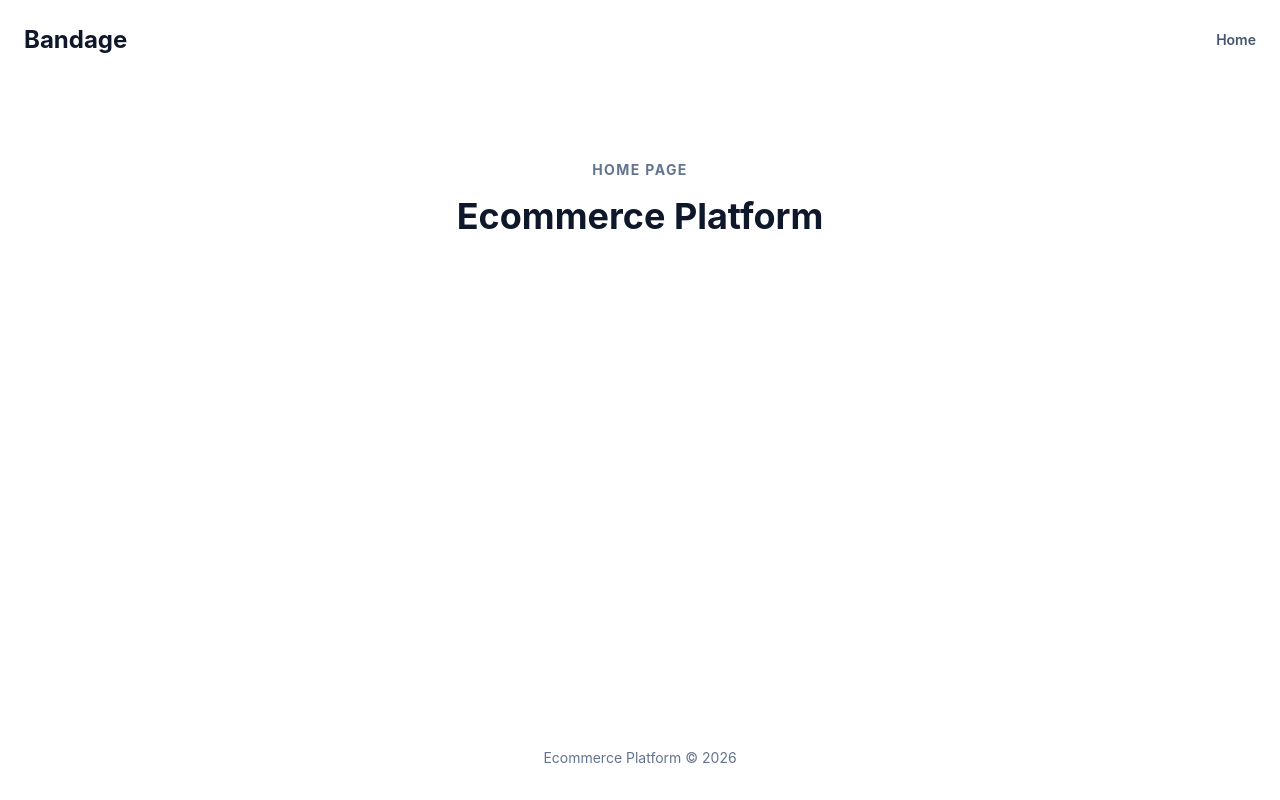
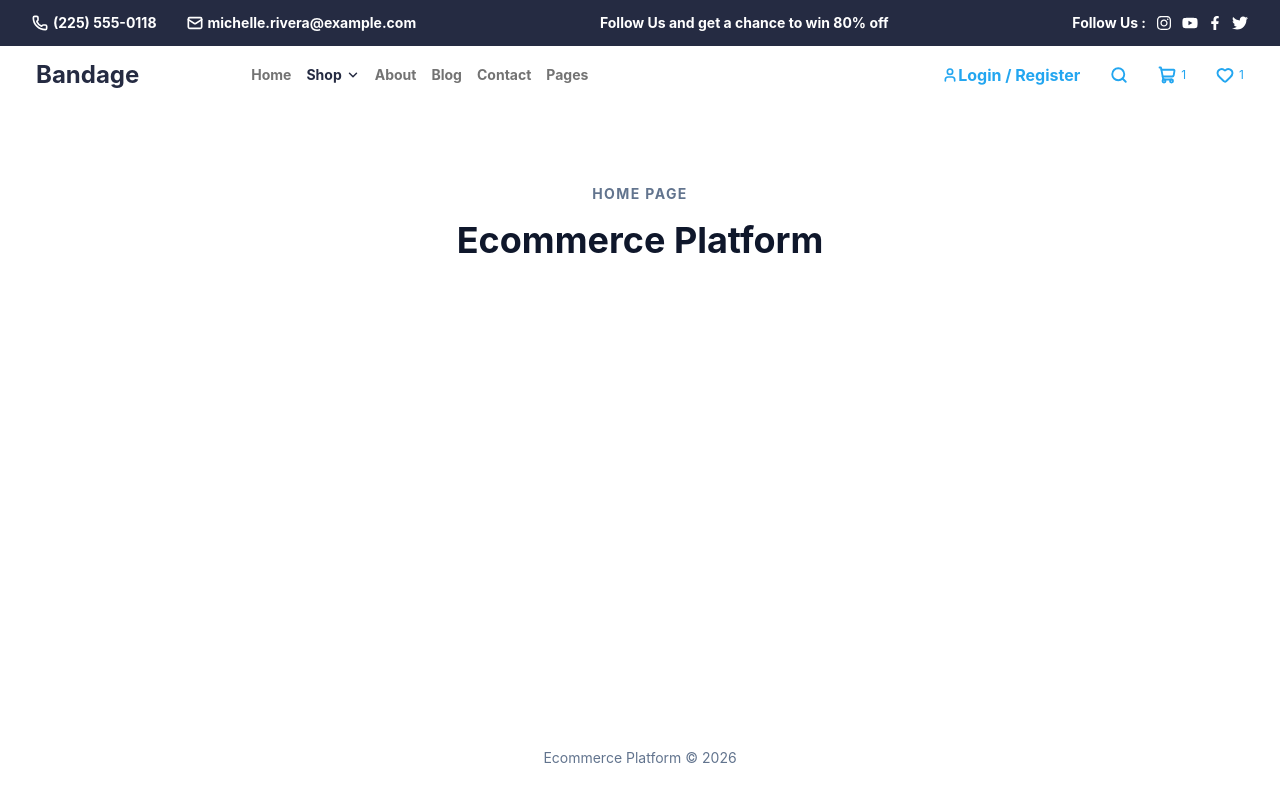
Before and after one commit to orkunorhan/ecommerce-platform, a React (Vite) app: page / in a window 1280 px wide. Built offline with nearby package versions, Linux system fonts and the light colour scheme.

Commit message:
feat: implement responsive header
- Create responsive header layout
- Implement desktop top bar and navigation
- Add mobile navigation menu
- Integrate Lucide React and social media icons
- Refine spacing and sizing to match the Figma design

```diff
--- a/package.json
+++ b/package.json
@@ -15,6 +15,7 @@
     "lucide-react": "^1.23.0",
     "react": "^19.2.7",
     "react-dom": "^19.2.7",
+    "react-icons": "^5.7.0",
     "react-redux": "^9.3.0",
     "react-router-dom": "^5.3.4",
     "react-toastify": "^11.1.0",
--- /dev/null
+++ b/src/components/header/MobileMenu.jsx
@@ -0,0 +1,29 @@
+import { Link } from "react-router-dom";
+
+function MobileMenu({ isOpen }) {
+    if (!isOpen) {
+        return null;
+    }
+
+    return (
+        <nav className="flex flex-col items-center gap-8 pb-20 pt-8 lg:hidden">
+            <Link to="/" className="text-3xl font-normal text-[#737373]">
+                Home
+            </Link>
+
+            <Link to="/product" className="text-3xl font-normal text-[#737373]">
+                Product
+            </Link>
+
+            <Link to="/pricing" className="text-3xl font-normal text-[#737373]">
+                Pricing
+            </Link>
+
+            <Link to="/contact" className="text-3xl font-normal text-[#737373]">
+                Contact
+            </Link>
+        </nav>
+    );
+}
+
+export default MobileMenu;
--- /dev/null
+++ b/src/components/header/Navbar.jsx
@@ -0,0 +1,87 @@
+import { useState } from "react";
+import {
+    ChevronDown,
+    Heart,
+    Menu,
+    Search,
+    ShoppingCart,
+    User,
+} from "lucide-react";
+import { Link } from "react-router-dom";
+import MobileMenu from "./MobileMenu";
+
+function Navbar() {
+    const [isMenuOpen, setIsMenuOpen] = useState(true);
+
+    return (
+        <div className="flex flex-col bg-white">
+            <div className="flex h-14.5 items-center justify-between px-9 lg:px-9">
+                <div className="flex items-center gap-28">
+                    <Link to="/" className="text-2xl font-bold leading-8 text-[#252B42]">
+                        Bandage
+                    </Link>
+
+                    <nav className="hidden items-center gap-3.75 lg:flex">
+                        <Link to="/" className="text-sm font-bold leading-6 text-[#737373]">
+                            Home
+                        </Link>
+
+                        <Link
+                            to="/shop"
+                            className="flex items-center gap-1 text-sm font-bold leading-6 text-[#252B42]"
+                        >
+                            Shop <ChevronDown size={14} strokeWidth={2.5} />
+                        </Link>
+
+                        <Link to="/about" className="text-sm font-bold leading-6 text-[#737373]">
+                            About
+                        </Link>
+
+                        <Link to="/blog" className="text-sm font-bold leading-6 text-[#737373]">
+                            Blog
+                        </Link>
+
+                        <Link to="/contact" className="text-sm font-bold leading-6 text-[#737373]">
+                            Contact
+                        </Link>
+
+                        <Link to="/pages" className="text-sm font-bold leading-6 text-[#737373]">
+                            Pages
+                        </Link>
+                    </nav>
+                </div>
+
+                <div className="hidden items-center gap-7.5 text-[#23A6F0] lg:flex">
+                    <Link to="/login" className="flex items-center gap-1.25text-sm font-bold leading-6">
+                        <User size={16} strokeWidth={2.5} />
+                        Login / Register
+                    </Link>
+
+                    <Search size={18} strokeWidth={2.5} />
+
+                    <div className="flex items-center gap-1.25">
+                        <ShoppingCart size={18} strokeWidth={2.5} />
+                        <span className="text-xs leading-4">1</span>
+                    </div>
+
+                    <div className="flex items-center gap-1.25">
+                        <Heart size={18} strokeWidth={2.5} />
+                        <span className="text-xs leading-4">1</span>
+                    </div>
+                </div>
+
+                <div className="flex items-center gap-6 text-[#252B42] lg:hidden">
+                    <Search size={24} />
+                    <ShoppingCart size={24} />
+                    <button type="button" onClick={() => setIsMenuOpen(!isMenuOpen)}>
+                        <Menu size={26} />
+                    </button>
+                </div>
+            </div>
+
+            <MobileMenu isOpen={isMenuOpen} />
+        </div>
+    );
+}
+
+export default Navbar;
--- /dev/null
+++ b/src/components/header/TopBar.jsx
@@ -0,0 +1,39 @@
+import { Mail, Phone } from "lucide-react";
+import {
+    FaFacebookF,
+    FaInstagram,
+    FaTwitter,
+    FaYoutube,
+} from "react-icons/fa";
+
+function TopBar() {
+    return (
+        <div className="hidden h-11.5 items-center justify-between bg-[#252B42] px-8 text-white lg:flex">
+            <div className="flex items-center gap-7.5">
+                <div className="flex items-center gap-1.25 text-sm font-bold leading-6">
+                    <Phone size={16} strokeWidth={2.5} />
+                    <span>(225) 555-0118</span>
+                </div>
+
+                <div className="flex items-center gap-1.25 text-sm font-bold leading-6">
+                    <Mail size={16} strokeWidth={2.5} />
+                    <span>michelle.rivera@example.com</span>
+                </div>
+            </div>
+
+            <p className="text-sm font-bold leading-6">
+                Follow Us and get a chance to win 80% off
+            </p>
+
+            <div className="flex items-center gap-2.5">
+                <span className="text-sm font-bold leading-6">Follow Us :</span>
+                <FaInstagram size={16} />
+                <FaYoutube size={16} />
+                <FaFacebookF size={14} />
+                <FaTwitter size={16} />
+            </div>
+        </div>
+    );
+}
+
+export default TopBar;
--- a/src/layout/Header.jsx
+++ b/src/layout/Header.jsx
@@ -1,17 +1,11 @@
-import { Link } from "react-router-dom";
+import Navbar from "../components/header/Navbar";
+import TopBar from "../components/header/TopBar";
 
 function Header() {
     return (
-        <header className="flex w-full items-center justify-between px-6 py-6">
-            <Link to="/" className="text-2xl font-bold text-slate-900">
-                Bandage
-            </Link>
-
-            <nav className="flex gap-6">
-                <Link to="/" className="text-sm font-semibold text-slate-600">
-                    Home
-                </Link>
-            </nav>
+        <header className="flex w-full flex-col bg-white">
+            <TopBar />
+            <Navbar />
         </header>
     );
 }
```
Also changed, not shown: 1 other file (tests, documents, lock files or other folders).
